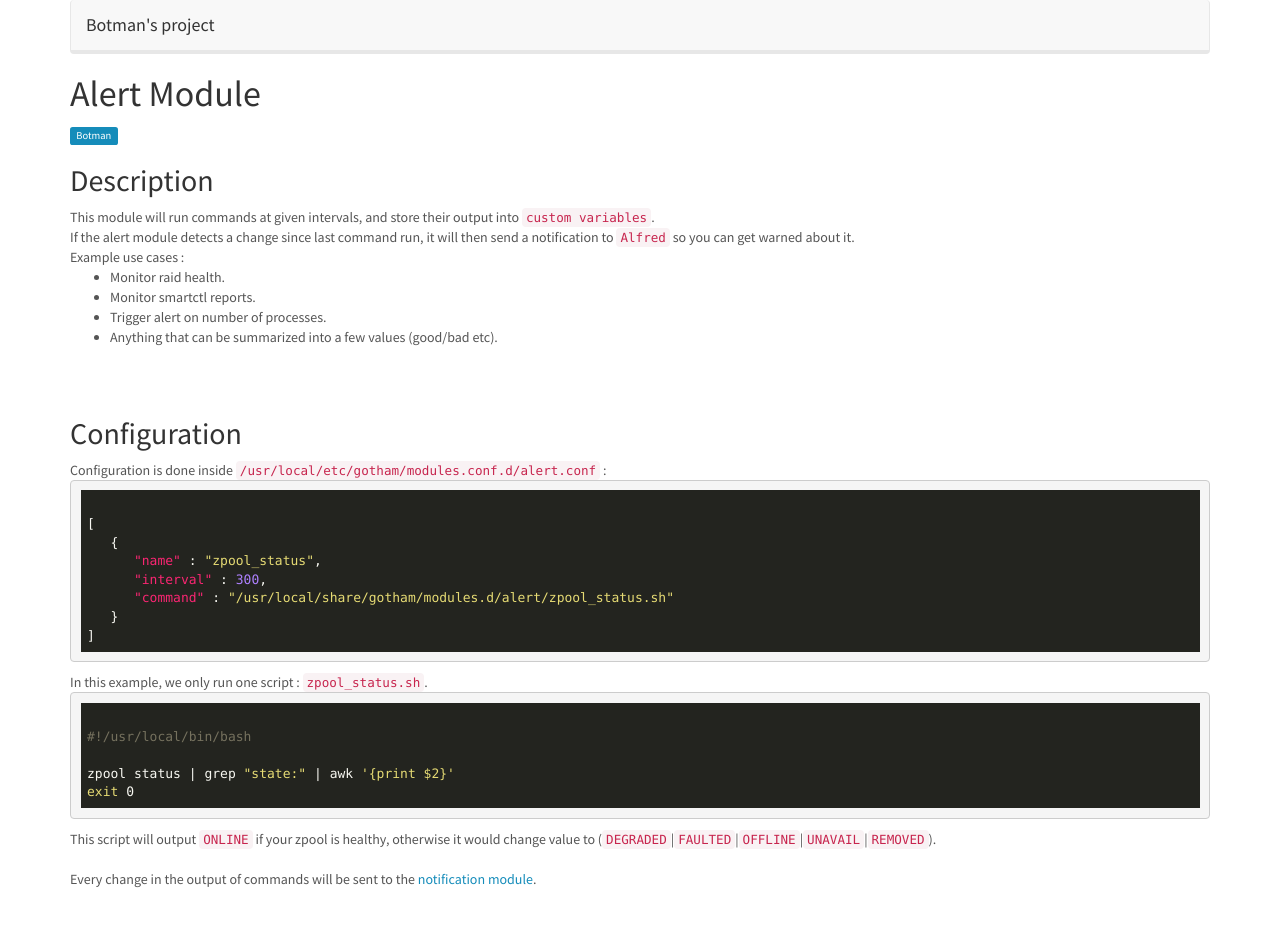
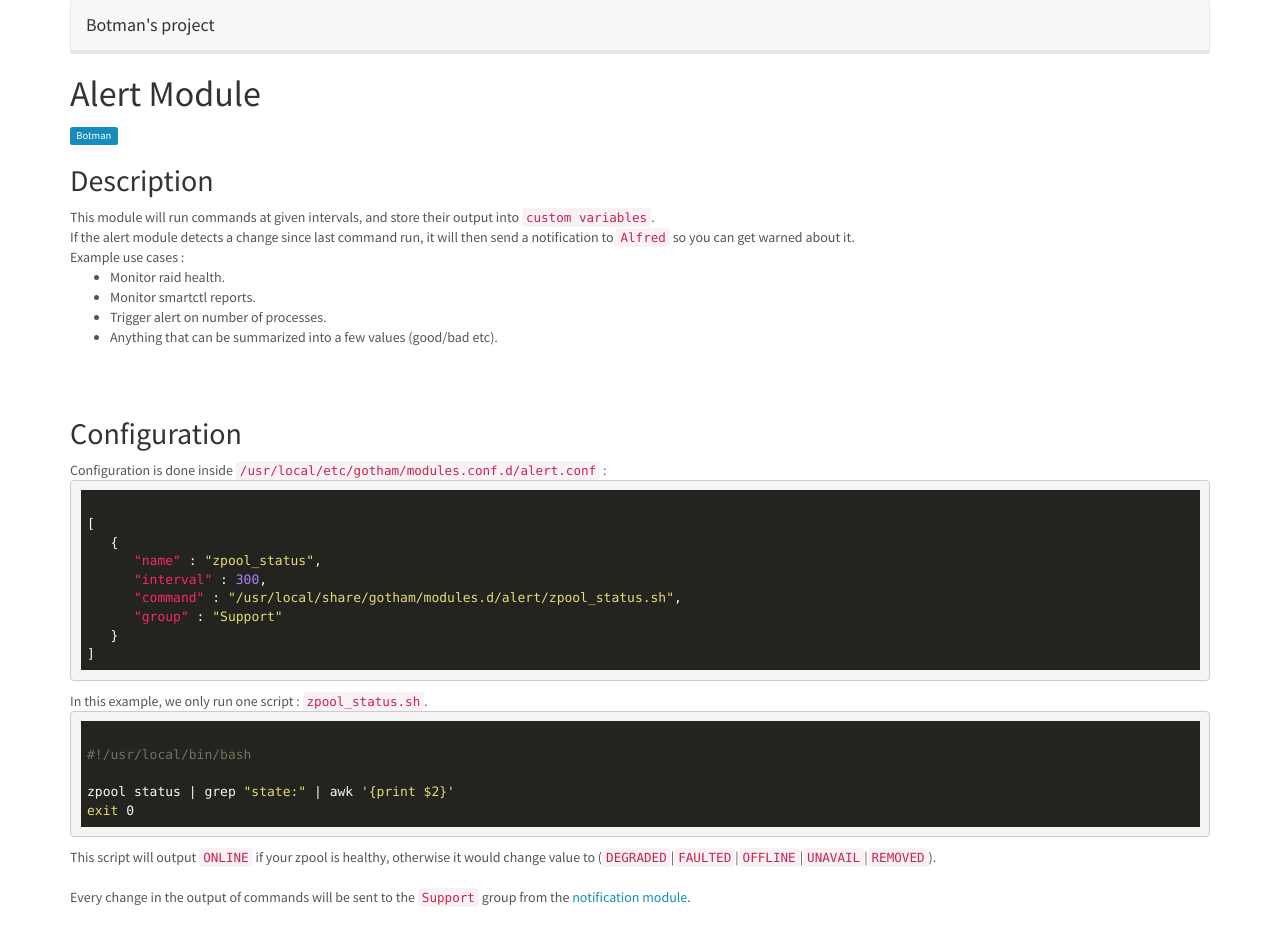
Before and after one commit to gfriloux/botman, a Jekyll site: the page built from docs/_modules/alert.html, in a window 1280 px wide. Built offline with Jekyll 4.4.1, drawn with Linux system fonts in a browser that asks for light colours; nearby versions of some CDN libraries.

Commit message:
docs: Update alert module to add the "group" object.
This module uses the notification module, which means
it needs to know to which group to send notifications.

refs #23.

```diff
--- a/docs/_modules/alert.html
+++ b/docs/_modules/alert.html
@@ -27,7 +27,8 @@ Configuration is done inside <code>/usr/local/etc/gotham/modules.conf.d/alert.co
    {
       "name" : "zpool_status",
       "interval" : 300,
-      "command" : "/usr/local/share/gotham/modules.d/alert/zpool_status.sh"
+      "command" : "/usr/local/share/gotham/modules.d/alert/zpool_status.sh",
+      "group" : "Support"
    }
 ]</code></pre>
 In this example, we only run one script : <code>zpool_status.sh</code>.
@@ -39,5 +40,6 @@ exit 0</code></pre>
 This script will output <code>ONLINE</code> if your zpool is healthy, otherwise it would
 change value to (<code>DEGRADED</code>|<code>FAULTED</code>|<code>OFFLINE</code>|<code>UNAVAIL</code>|<code>REMOVED</code>).<br />
 <br />
-Every change in the output of commands will be sent to the <a href="{{ site.github.url }}/modules/notification.html">notification module</a>.
+Every change in the output of commands will be sent to the <code>Support</code> group from the
+<a href="{{ site.github.url }}/modules/notification.html">notification module</a>.
 <br /><br />
```
